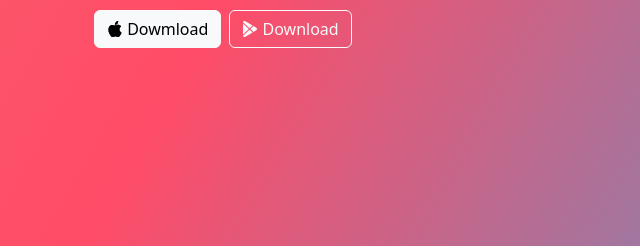
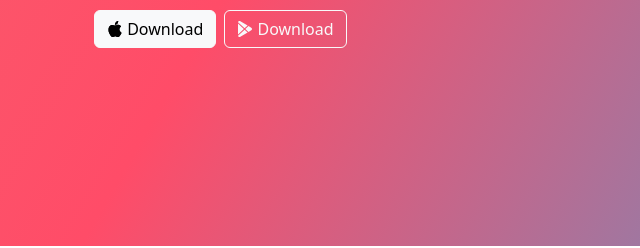
Before and after one commit to Alrashied/Tindog, a plain HTML site: page index.html in a window 1280 px wide. Shown: the part 444-692 px from the top of the page, 0-640 px from the left. Drawn offline with nearby package versions, Linux system fonts and the light colour scheme.

Commit message:
Update index.html

```diff
--- a/index.html
+++ b/index.html
@@ -29,7 +29,7 @@
 <path
                   d="M11.182.008C11.148-.03 9.923.023 8.857 1.18c-1.066 1.156-.902 2.482-.878 2.516.024.034 1.52.087 2.475-1.258.955-1.345.762-2.391.728-2.43Zm3.314 11.733c-.048-.096-2.325-1.234-2.113-3.422.212-2.189 1.675-2.789 1.698-2.854.023-.065-.597-.79-1.254-1.157a3.692 3.692 0 0 0-1.563-.434c-.108-.003-.483-.095-1.254.116-.508.139-1.653.589-1.968.607-.316.018-1.256-.522-2.267-.665-.647-.125-1.333.131-1.824.328-.49.196-1.422.754-2.074 2.237-.652 1.482-.311 3.83-.067 4.56.244.729.625 1.924 1.273 2.796.576.984 1.34 1.667 1.659 1.899.319.232 1.219.386 1.843.067.502-.308 1.408-.485 1.766-.472.357.013 1.061.154 1.782.539.571.197 1.111.115 1.652-.105.541-.221 1.324-1.059 2.238-2.758.347-.79.505-1.217.473-1.282Z" />
 </svg>
-          Dowmload</button>
+          Download</button>
         <button type="button" class="btn btn-outline-light">
 
           <svg xmlns="http://www.w3.org/2000/svg" width="16" height="16" fill="currentColor"
```
